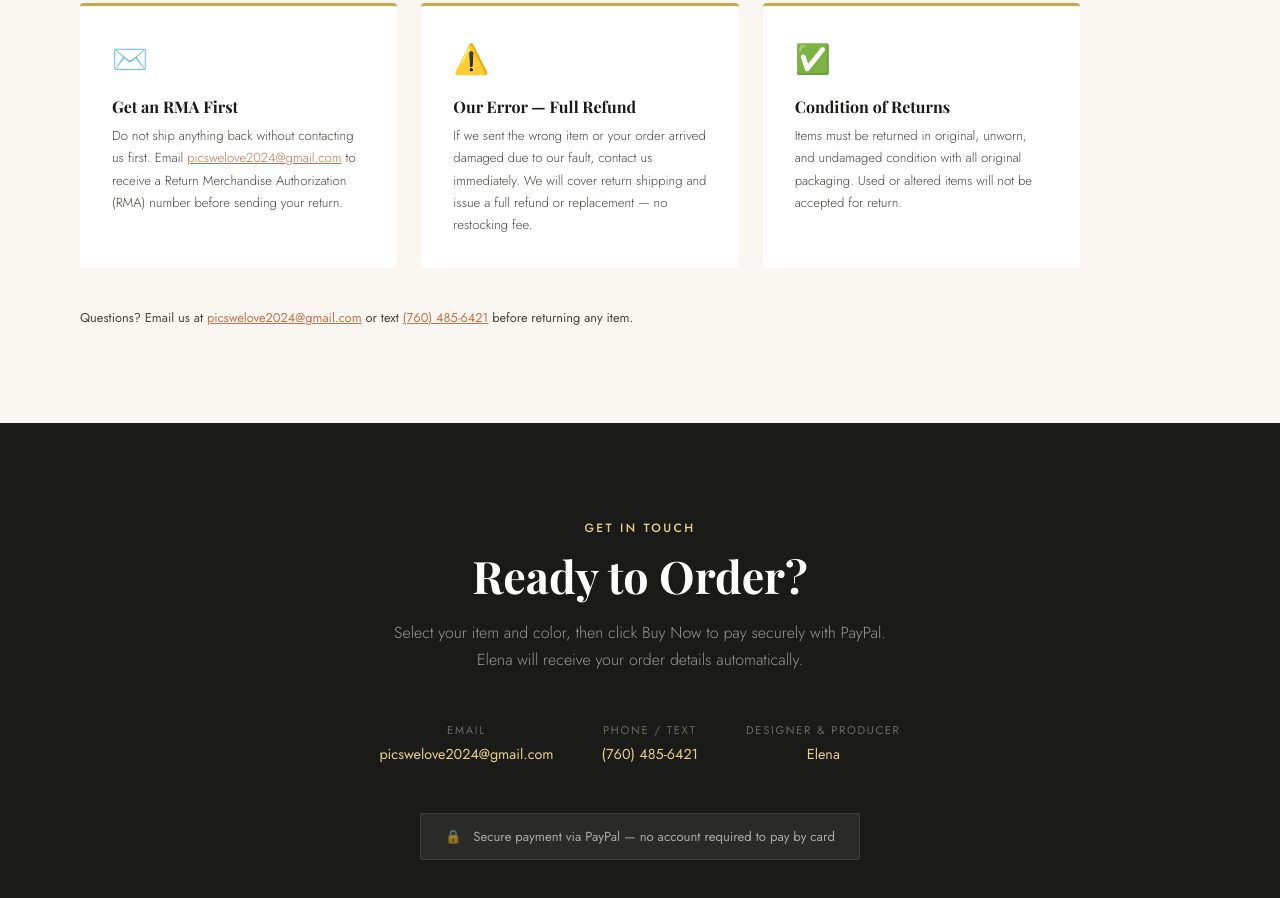
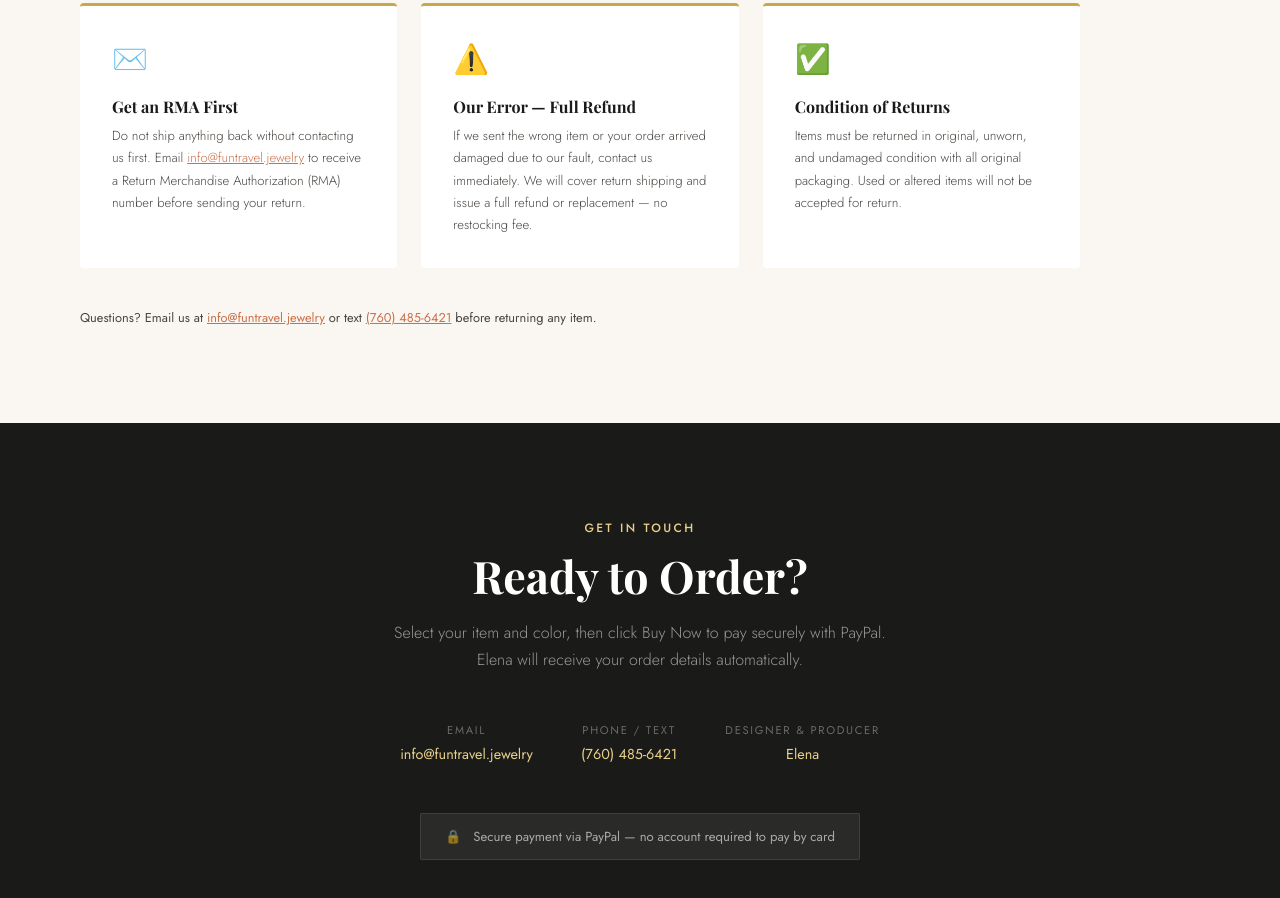
Before and after one commit to homoohno-coder/funtravel, a plain HTML site: page index.html in a window 1280 px wide. Shown: the part 6982-7880 px from the top of the page. Drawn offline with nearby package versions, Linux system fonts and the light colour scheme; a web font is replaced by a local one.

Commit message:
Update contact email to info@funtravel.jewelry

```diff
--- a/index.html
+++ b/index.html
@@ -1217,7 +1217,7 @@ nav { position:sticky; top:0; z-index:200; background:var(--cream); border-botto
     <div style="background:white; padding:2rem; border-radius:4px; border-top:3px solid #c9a84c;">
       <div style="font-size:1.8rem; margin-bottom:1rem;">✉️</div>
       <h3 style="font-family:'Playfair Display',serif; font-size:1rem; color:#1a1a18; margin-bottom:0.5rem;">Get an RMA First</h3>
-      <p style="font-size:0.82rem; font-weight:300; color:#4a4540; line-height:1.7;">Do not ship anything back without contacting us first. Email <a href="mailto:picswelove2024@gmail.com" style="color:#c9714a;">picswelove2024@gmail.com</a> to receive a Return Merchandise Authorization (RMA) number before sending your return.</p>
+      <p style="font-size:0.82rem; font-weight:300; color:#4a4540; line-height:1.7;">Do not ship anything back without contacting us first. Email <a href="mailto:info@funtravel.jewelry" style="color:#c9714a;">info@funtravel.jewelry</a> to receive a Return Merchandise Authorization (RMA) number before sending your return.</p>
     </div>
 
     <div style="background:white; padding:2rem; border-radius:4px; border-top:3px solid #c9a84c;">
@@ -1235,7 +1235,7 @@ nav { position:sticky; top:0; z-index:200; background:var(--cream); border-botto
   </div>
 
   <p style="margin-top:2.5rem; font-size:0.8rem; color:#4a4540; max-width:700px;">
-    Questions? Email us at <a href="mailto:picswelove2024@gmail.com" style="color:#c9714a;">picswelove2024@gmail.com</a> or text <a href="tel:7604856421" style="color:#c9714a;">(760) 485-6421</a> before returning any item.
+    Questions? Email us at <a href="mailto:info@funtravel.jewelry" style="color:#c9714a;">info@funtravel.jewelry</a> or text <a href="tel:7604856421" style="color:#c9714a;">(760) 485-6421</a> before returning any item.
   </p>
 </section>
 
@@ -1248,7 +1248,7 @@ nav { position:sticky; top:0; z-index:200; background:var(--cream); border-botto
   <div class="contact-grid">
     <div class="contact-item">
       <div class="contact-label">Email</div>
-      <a href="mailto:picswelove2024@gmail.com">picswelove2024@gmail.com</a>
+      <a href="mailto:info@funtravel.jewelry">info@funtravel.jewelry</a>
     </div>
     <div class="contact-item">
       <div class="contact-label">Phone / Text</div>
@@ -1443,7 +1443,7 @@ document.addEventListener('DOMContentLoaded', function() {
         <div style="font-weight:700; font-size:0.85rem; color:#1a1a1a; margin-bottom:0.2rem;">Elena Barmet</div>
         <div style="font-size:0.72rem; color:#777; margin-bottom:0.4rem;">Palm Desert, California · 44 years creating</div>
         <div style="font-size:0.72rem; color:#555; line-height:1.5;">Handcrafted beaded jewelry and travel pillows, made with care and decades of artisan experience.</div>
-        <a href="mailto:picswelove2024@gmail.com" style="font-size:0.72rem; color:#0070ba; text-decoration:underline; display:inline-block; margin-top:0.4rem;">Contact Elena →</a>
+        <a href="mailto:info@funtravel.jewelry" style="font-size:0.72rem; color:#0070ba; text-decoration:underline; display:inline-block; margin-top:0.4rem;">Contact Elena →</a>
       </div>
     </div>
   </div>
@@ -1744,7 +1744,7 @@ function renderBuyPanel(caption) {
     + '<div class="lb-artisan-name">Elena Barmet</div>'
     + '<div class="lb-artisan-loc">Palm Desert, CA · 44 years crafting</div>'
     + '<div class="lb-artisan-bio">Handcrafted beaded jewelry and travel pillows, made with care and decades of artisan experience.</div>'
-    + '<a href="mailto:picswelove2024@gmail.com" class="lb-artisan-link">Contact Elena →</a>'
+    + '<a href="mailto:info@funtravel.jewelry" class="lb-artisan-link">Contact Elena →</a>'
     + '</div></div>';
 
   // Attach pill event listeners (avoids all inline onclick quoting)
```
